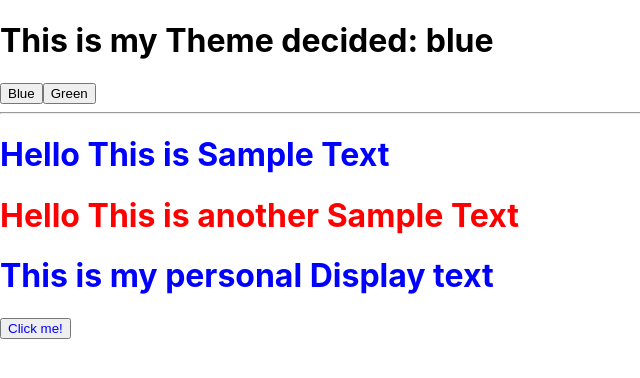
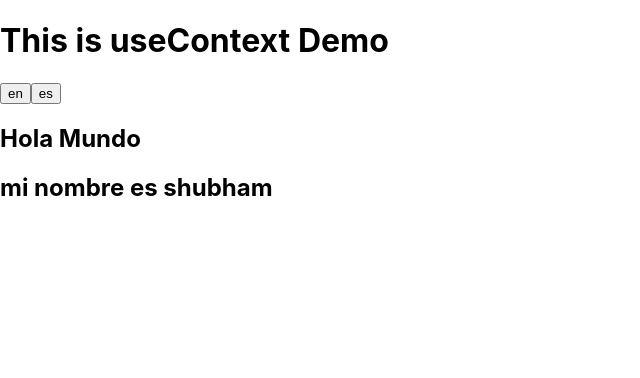
Before and after one commit to shbh29/react-context, a React (Create React App) app: page / in a window 1280 px wide. Shown: the top 378 px of the page, without its empty margins (0-640 px from the left). Built offline with nearby package versions, Linux system fonts and the light colour scheme.

Commit message:
Langauge Button EN, ES demo for useContext

```diff
--- a/src/index.js
+++ b/src/index.js
@@ -1,7 +1,7 @@
 import React from 'react';
 import ReactDOM from 'react-dom/client';
 import './index.css';
-import App from './createContextDemo/App';
+import App from './useContextDemo/App';
 import reportWebVitals from './reportWebVitals';
 
 const root = ReactDOM.createRoot(document.getElementById('root'));
--- /dev/null
+++ b/src/useContextDemo/App.js
@@ -0,0 +1,44 @@
+import {useState, createContext, useContext} from 'react';
+
+const LangContext = createContext();
+
+const languageJson = {
+    'en' : {
+        'greet': "Hello World!",
+        'intro': 'my name is Shubham'
+    },
+    'es' : {
+        'greet': 'Hola Mundo',
+        'intro': 'mi nombre es shubham'
+    }
+}
+
+function FormattedMessage({id}){
+    const lang = useContext(LangContext);
+    return (
+        <h2>{languageJson[lang][id]}</h2>
+    );
+}
+
+function Show() {
+    return (
+        <>
+            <FormattedMessage id='greet'/>
+            <FormattedMessage id='intro'/>
+        </>
+    );
+}
+
+export default function App () {
+    const [lang, setLang] = useState('es');
+    return (
+        <>
+            <h1>This is useContext Demo</h1>
+            <button onClick={()=> {setLang('en')}}>en</button>
+            <button onClick={()=> {setLang('es')}}>es</button>
+            <LangContext.Provider value={lang}>
+                <Show></Show>
+            </LangContext.Provider>
+        </>
+    )
+}
```
